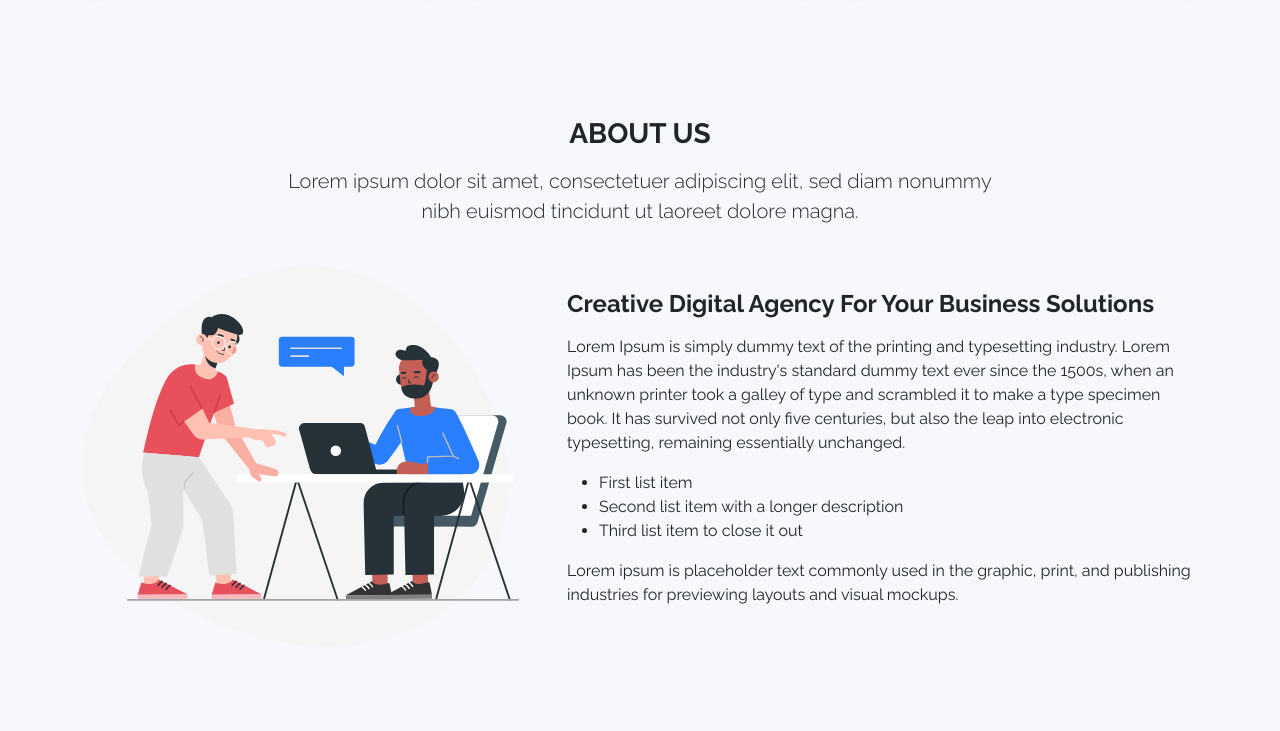
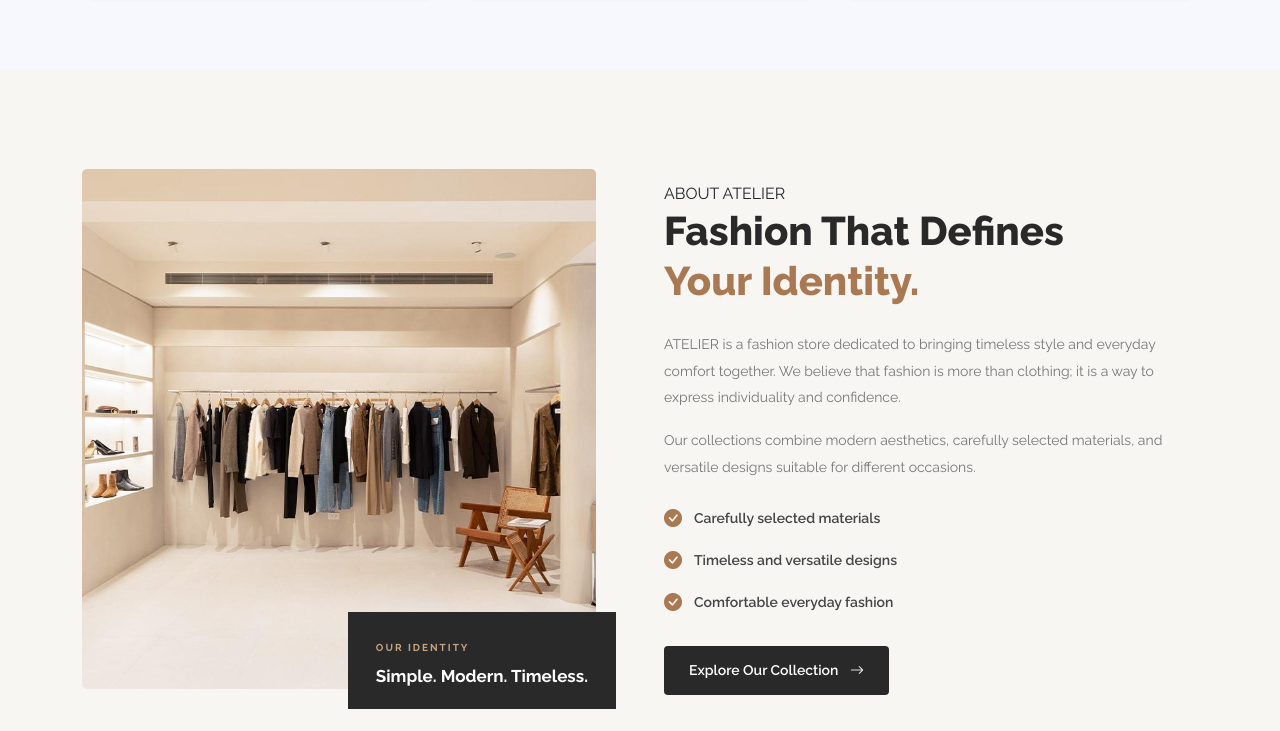
Before and after one commit to alfrzimhmd/toko_baju, a plain HTML site: page index.html in a window 1280 px wide. Shown: the part 1089-1820 px from the top of the page. Drawn offline with nearby package versions, Linux system fonts and the light colour scheme.

Commit message:
update portfolio

```diff
--- a/assets/css/style.css
+++ b/assets/css/style.css
@@ -115,7 +115,127 @@ body {
    ========================================== */
 
 /* Tambahkan CSS Portfolio di bawah bagian ini jika diperlukan */
+    /* ==========================================
+   ANGGOTA 3 - ULFI
+   ABOUT
+   ========================================== */
 
+/* About Section */
+.about-section {
+    padding: 100px 0;
+    background-color: #f8f6f3;
+}
+
+.about-image-wrapper {
+    position: relative;
+    padding: 0 20px 20px 0;
+}
+
+.about-image {
+    width: 100%;
+    height: 520px;
+    object-fit: cover;
+    border-radius: 5px;
+}
+
+.about-image-label {
+    position: absolute;
+    right: 0;
+    bottom: 0;
+    padding: 22px 28px;
+    background-color: #292929;
+    color: #ffffff;
+}
+
+.about-image-label span {
+    color: #c6a486;
+    font-size: 10px;
+    font-weight: 700;
+    letter-spacing: 2px;
+}
+
+.about-image-label h4 {
+    margin: 8px 0 0;
+    font-size: 17px;
+    font-weight: 700;
+}
+
+.about-title {
+    margin-bottom: 25px;
+    color: #292929;
+    font-size: 40px;
+    font-weight: 800;
+    line-height: 1.25;
+}
+
+.about-title span {
+    display: block;
+    color: #a87952;
+}
+
+.about-description {
+    color: #777777;
+    font-size: 14px;
+    line-height: 1.9;
+}
+
+.about-values {
+    margin: 25px 0 30px;
+}
+
+.about-value-item {
+    display: flex;
+    align-items: center;
+    gap: 12px;
+    margin-bottom: 15px;
+    color: #444444;
+    font-size: 14px;
+    font-weight: 600;
+}
+
+.about-value-item i {
+    color: #a87952;
+    font-size: 18px;
+}
+
+.btn-about {
+    padding: 13px 24px;
+    color: #ffffff;
+    background-color: #292929;
+    border-radius: 4px;
+    font-size: 14px;
+    font-weight: 600;
+    transition: all 0.3s ease;
+}
+
+.btn-about:hover {
+    color: #ffffff;
+    background-color: #a87952;
+}
+
+@media (max-width: 991px) {
+    .about-section {
+        padding: 70px 0;
+    }
+
+    .about-image {
+        height: 430px;
+    }
+}
+
+@media (max-width: 576px) {
+    .about-title {
+        font-size: 32px;
+    }
+
+    .about-image {
+        height: 350px;
+    }
+
+    .about-image-label {
+        padding: 15px;
+    }
+}
 
 /* ==========================================
    ANGGOTA 5 - IFAN
--- a/index.html
+++ b/index.html
@@ -142,30 +142,68 @@
         </div>
 
         <!-- About -->
-        <div id="about" class="container text-center py-5">
-            <div class="row">
-                <div class="col-lg-8 mx-auto">
-                    <h3 class="fw-bold lh-2 mb-3">ABOUT US</h3>
-                    <p class="lead">Lorem ipsum dolor sit amet, consectetuer adipiscing elit, sed diam nonummy nibh euismod tincidunt ut laoreet dolore magna.</p>
+        <section id="about" class="about-section">
+            <div class="container">
+                <div class="row align-items-center g-5">
+                    <div class="col-lg-6">
+                        <div class="about-image-wrapper">
+                            <img src="assets/img/about-fashion.jpeg"
+                                alt="ATELIER Fashion Store"
+                                class="about-image img-fluid">
+
+                            <div class="about-image-label">
+                                <span>OUR IDENTITY</span>
+                                <h4>Simple. Modern. Timeless.</h4>
+                            </div>
+                        </div>
+                    </div>
+
+                    <div class="col-lg-6">
+                        <span class="section-subtitle">ABOUT ATELIER</span>
+
+                        <h2 class="about-title">
+                            Fashion That Defines
+                            <span>Your Identity.</span>
+                        </h2>
+
+                        <p class="about-description">
+                            ATELIER is a fashion store dedicated to bringing
+                            timeless style and everyday comfort together.
+                            We believe that fashion is more than clothing;
+                            it is a way to express individuality and confidence.
+                        </p>
+
+                        <p class="about-description">
+                            Our collections combine modern aesthetics,
+                            carefully selected materials, and versatile
+                            designs suitable for different occasions.
+                        </p>
+
+                        <div class="about-values">
+                            <div class="about-value-item">
+                                <i class="bi bi-check-circle-fill"></i>
+                                <span>Carefully selected materials</span>
+                            </div>
+
+                            <div class="about-value-item">
+                                <i class="bi bi-check-circle-fill"></i>
+                                <span>Timeless and versatile designs</span>
+                            </div>
+
+                            <div class="about-value-item">
+                                <i class="bi bi-check-circle-fill"></i>
+                                <span>Comfortable everyday fashion</span>
+                            </div>
+                        </div>
+
+                        <a href="#portfolio" class="btn btn-about">
+                            Explore Our Collection
+                            <i class="bi bi-arrow-right ms-2"></i>
+                        </a>
+                    </div>
                 </div>
             </div>
-
-            <div class="row align-items-center text-start g-5 py-4">
-                <div class="col-lg-5">
-                    <img src="assets/img/about.svg" class="d-block mx-lg-auto img-fluid" alt="Digital Creative" loading="lazy">
-                </div>
-                <div class="col-lg-7">
-                    <h4 class="fw-bold lh-2 mb-3">Creative Digital Agency For Your Business Solutions</h4>
-                    <p>Lorem Ipsum is simply dummy text of the printing and typesetting industry. Lorem Ipsum has been the industry's standard dummy text ever since the 1500s, when an unknown printer took a galley of type and scrambled it to make a type specimen book. It has survived not only five centuries, but also the leap into electronic typesetting, remaining essentially unchanged.</p>
-                    <ul>
-                        <li>First list item</li>
-                        <li>Second list item with a longer description</li>
-                        <li>Third list item to close it out</li>
-                    </ul>
-                    <p>Lorem ipsum is placeholder text commonly used in the graphic, print, and publishing industries for previewing layouts and visual mockups.</p>
-                </div>
-            </div>
-        </div>
+        </section>
 
         <!-- Portfolio -->
         <div id="portfolio" class="container text-center py-5">
```
Also changed, not shown: assets/img/about-fashion.jpeg (added).
